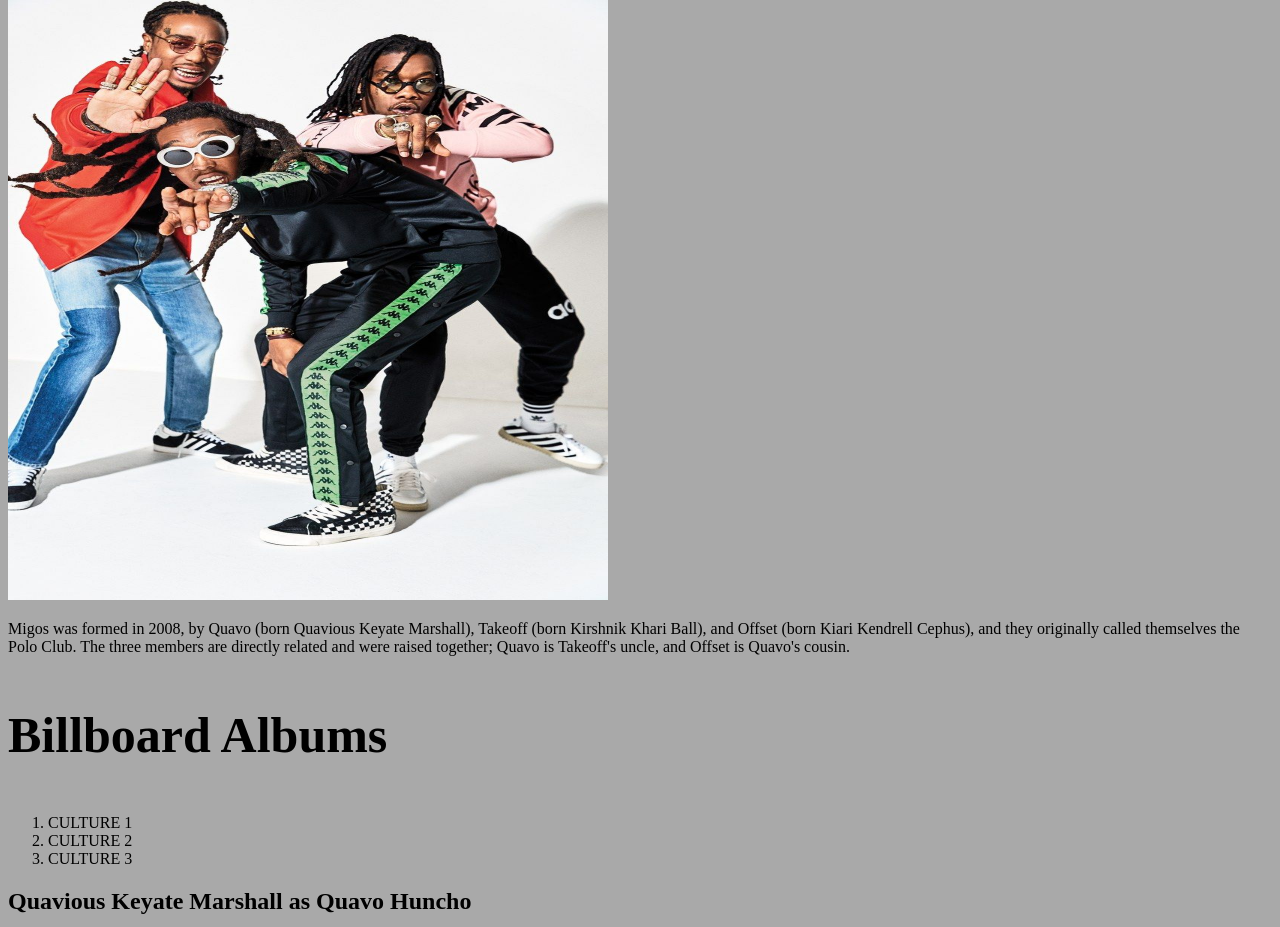
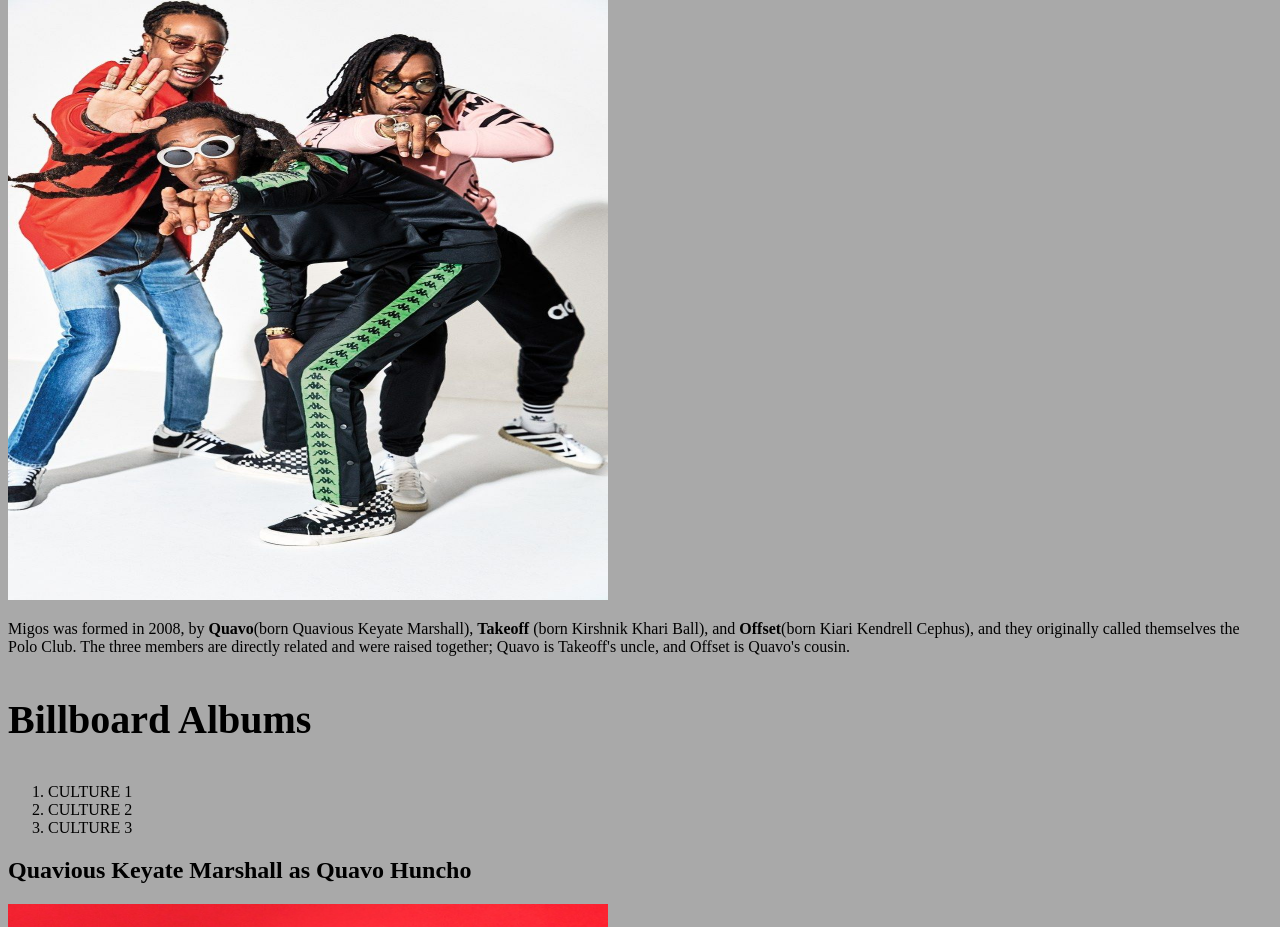
Before and after one commit to Eutonium/FAV-BAND, a plain HTML site: page index.html in a window 1280 px wide. Shown: the part 249-1176 px from the top of the page. Drawn offline with Linux system fonts and the light colour scheme.

Commit message:
add strong tag

```diff
--- a/index.css
+++ b/index.css
@@ -22,5 +22,5 @@
     color: black;
 }
 h3{
-    font-size: 50px;
+    font-size: 40px;
 }
--- a/index.html
+++ b/index.html
@@ -10,8 +10,8 @@
 <body>
     <h1><i>MIGOS HIPHOP BAND</i></h1>
     <img src="/image/migos band.jpg" alt="migos band">
-    <P>Migos was formed in 2008, by Quavo (born Quavious Keyate Marshall), Takeoff (born Kirshnik Khari Ball), and Offset (born Kiari Kendrell Cephus), and they originally called themselves the Polo Club. The three members are directly related and were raised together; Quavo is Takeoff's uncle, and Offset is Quavo's cousin.</P>
-    <h3>Billboard Albums</h3>
+    <P>Migos was formed in 2008, by <strong>Quavo</strong>(born Quavious Keyate Marshall), <strong>Takeoff</strong> (born Kirshnik Khari Ball), and <strong>Offset</strong>(born Kiari Kendrell Cephus), and they originally called themselves the Polo Club. The three members are directly related and were raised together; Quavo is Takeoff's uncle, and Offset is Quavo's cousin.</P>
+   <h3>Billboard Albums</h3>
     <ol>
         <li>CULTURE 1</li>
         <li>CULTURE 2</li>
```
